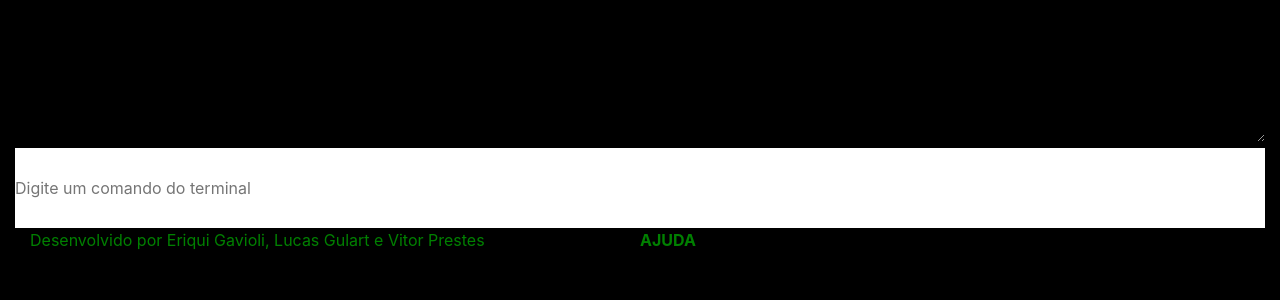
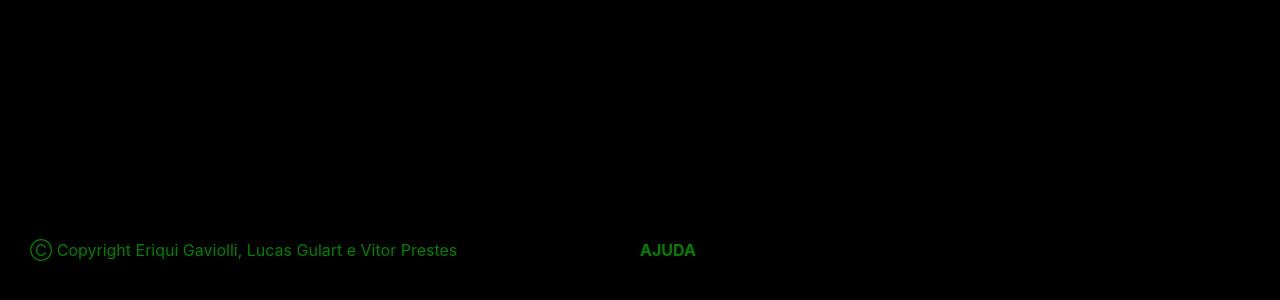
Before and after one commit to tridentinho/web-terminal, a website: page public/index.html in a window 1280 px wide. Shown: the part 498-798 px from the top of the page. Drawn offline with nearby package versions, Linux system fonts and the light colour scheme; no server answers.

Commit message:
Update commit

```diff
--- a/public/index.html
+++ b/public/index.html
@@ -15,15 +15,16 @@
 </head>
 
 <body class="col">
-    <textarea readonly="true" id="respostas"></textarea>
+    <textarea type="text" readonly="true" id="respostas"></textarea>
     <form>
-        <input type="text" id="comando" placeholder="Digite um comando do terminal"></input>
+        <a href="#" onclick="document.getElementById('comando').focus();return(false);"></a>
+        <input type="text" id="comando"></input>
         <button type="submit" id="btn">Executar</button>
     </form>
     <div class="footer col row">
         <div class="col">
             <p>
-                Desenvolvido por Eriqui Gavioli, Lucas Gulart e Vitor Prestes
+                Ⓒ Copyright Eriqui Gaviolli, Lucas Gulart e Vitor Prestes
             </p>
         </div>
         <div class="col">
@@ -40,12 +41,18 @@
                 socket.emit('comando', comando);
                 //console.log(comando);
                 e.preventDefault();
+                omando = document.getElementById('comando').value='';
                 return false;
+
             },
             false
         );
+
         socket.on('resposta', function (rsp) {
-            document.getElementById('respostas').value = '> ' + rsp.cmd + '\n\n' + rsp.rsp;
+            var respos = document.getElementById('respostas');
+            respos.value += '> ' + rsp.cmd + '\n' + rsp.rsp + '\n';
+
+            respos.scrollTop = respos.scrollHeight;
         });
 
         var ajuda = document.getElementById('ajuda');
--- a/public/style.css
+++ b/public/style.css
@@ -10,25 +10,30 @@ html, body{
 }
 textarea{
     padding: 0;
-    margin: 0;
+    margin-top: 10px;
     border: 0;
+    outline: none;
 
+    resize: none;
     width: 100%;
     height: 80%;
 
     background-color: black;
     color: green;
 }
+
+
 #comando{
     padding: 0;
     margin: 0;
-    border: 0;
+    outline: none;
+    border: none;
 
     width: 100%;
     height: 10vh;
 
-    background-color: white;
-    color: black;
+    background-color: black;
+    color: green;
 }
 #btn{
     display: none;
@@ -42,3 +47,7 @@ textarea{
 #ajuda{
     font-weight: bolder;
 }
+
+::-webkit-scrollbar {
+    width: 0px;
+}
```
Also changed, not shown: index.js (+8 -1 lines).
